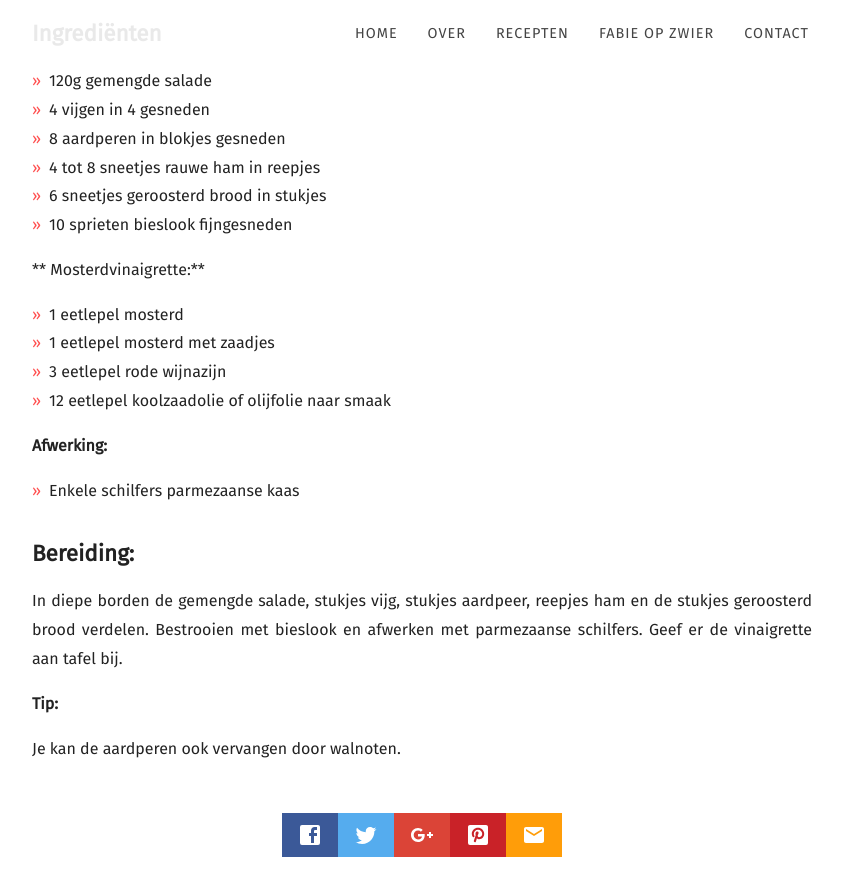
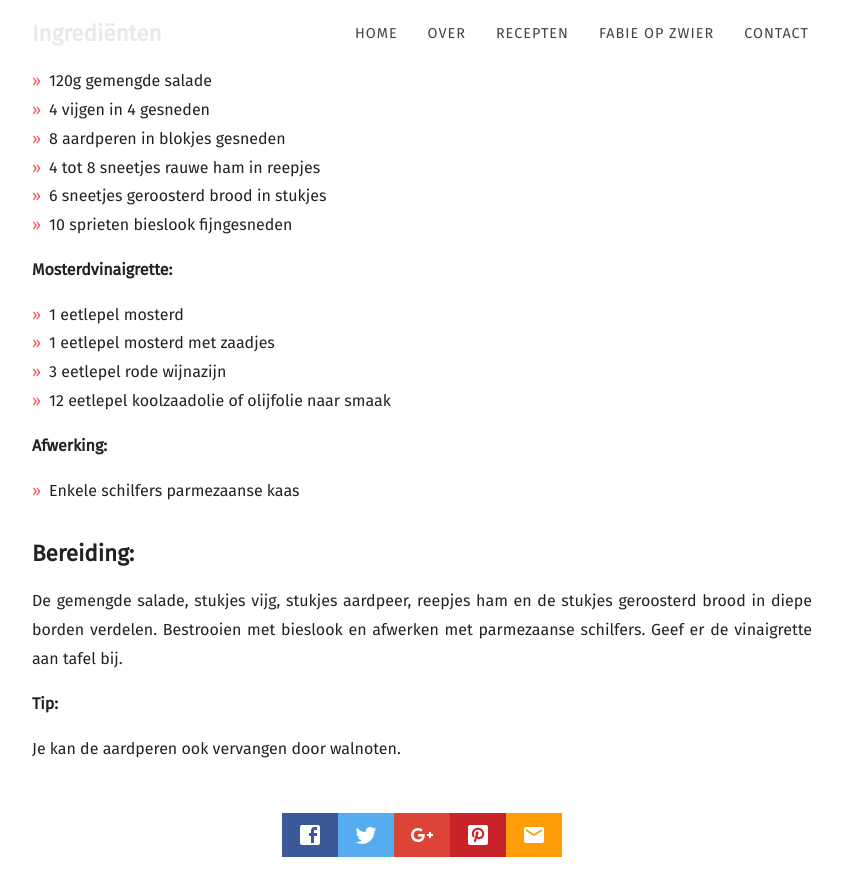
Before and after one commit to fabilicious/fabilicious.github.io, a Jekyll site: the page built from recipes/_posts/2019-10-30-Herfstslaatje_met_aardpeer_en_vijg.md, in a window 1280 px wide and 900 px high, scrolled down 1080 px. Shown: the top 896 px of the window, without its empty margins (58-901 px from the left). Built offline with Jekyll 4.4.1, drawn with Linux system fonts in a browser that asks for light colours; nearby versions of some CDN libraries; some web fonts are replaced.

```diff
--- a/recipes/_posts/2019-10-30-Herfstslaatje_met_aardpeer_en_vijg.md
+++ b/recipes/_posts/2019-10-30-Herfstslaatje_met_aardpeer_en_vijg.md
@@ -14,7 +14,7 @@ recipe:
     * 6 sneetjes geroosterd brood in stukjes
     * 10 sprieten bieslook fijngesneden
 
-    ** Mosterdvinaigrette:**
+    **Mosterdvinaigrette:**
     * 1 eetlepel mosterd
     * 1 eetlepel mosterd met zaadjes
     * 3 eetlepel rode wijnazijn
@@ -32,7 +32,7 @@ De sneetjes brood in een broodrooster goed toasten en dan in stukken trekken. Er
 
 <!--more-->
 
-In diepe borden de gemengde salade, stukjes vijg, stukjes aardpeer, reepjes ham en de stukjes geroosterd brood verdelen. Bestrooien met bieslook en afwerken met parmezaanse schilfers.
+De gemengde salade, stukjes vijg, stukjes aardpeer, reepjes ham en de stukjes geroosterd brood in diepe borden verdelen. Bestrooien met bieslook en afwerken met parmezaanse schilfers.
 Geef er de vinaigrette aan tafel bij.
 
 <b>Tip: <b/>
```
